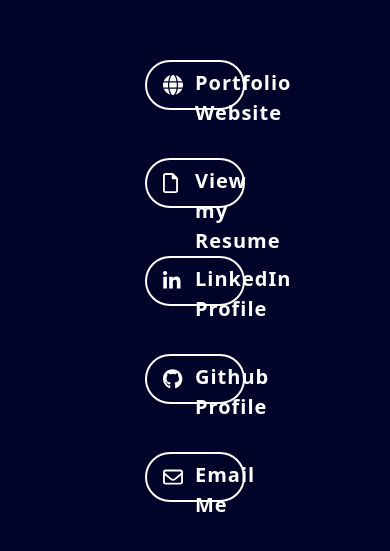
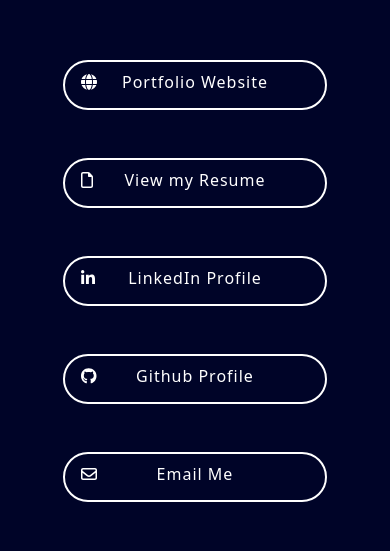
Before and after one commit to alis-khadka/portfolio, a React (Create React App) app: page /links in a window 390 px wide. Shown: the part 117-668 px from the top of the page. Built offline with nearby package versions, Linux system fonts and the light colour scheme.

Commit message:
chore(): links page css changes

```diff
--- a/src/LinksPage.scss
+++ b/src/LinksPage.scss
@@ -61,3 +61,20 @@
         top: 0;
     }
 }
+@media (max-width: 991px) {
+    .links-page-container {
+        .link-btn {
+            width: 90%;
+        }
+    }
+}
+
+@media (max-width: 454px) {
+    .links-page-container {
+        .link-btn {
+            font-size: 16px !important;
+            font-weight: normal;
+            padding-top: 8px;
+        }
+    }
+}
```
